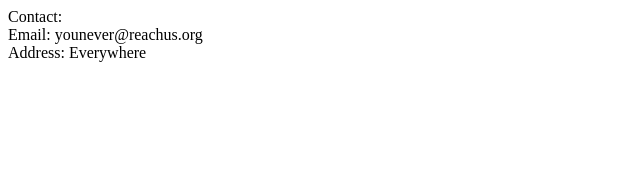
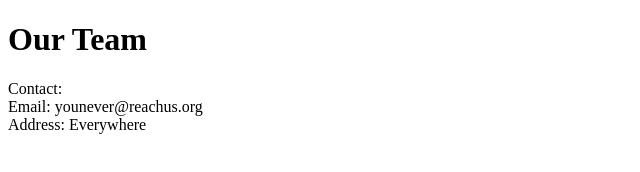
Before and after one commit to Anarchitector/Front-End_Project, a plain HTML site: page index.html in a window 1280 px wide. Shown: the whole page, without its empty margins (0-640 px from the left). Drawn offline with Linux system fonts and the light colour scheme.

Commit message:
added header

```diff
--- a/index.html
+++ b/index.html
@@ -6,6 +6,10 @@
     <title>Document</title>
 </head>
 <body>
+
+    <header>
+        <h1>Our Team</h1>
+    </header>
 
     <div id="footer">
         <div>
--- a/style.css
+++ b/style.css
@@ -1,3 +1,7 @@
+header > h1 {
+    margin-bottom: 0;
+}
+
 #footer {
     display: flex;
     justify-content: space-around;
```
